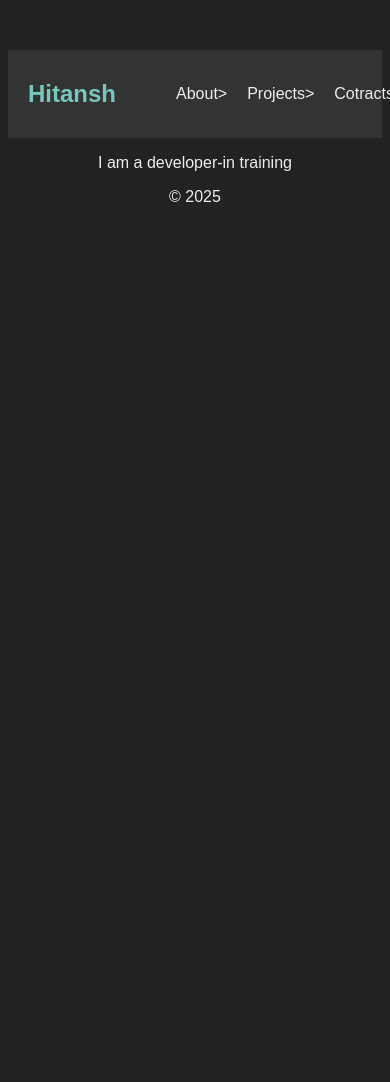
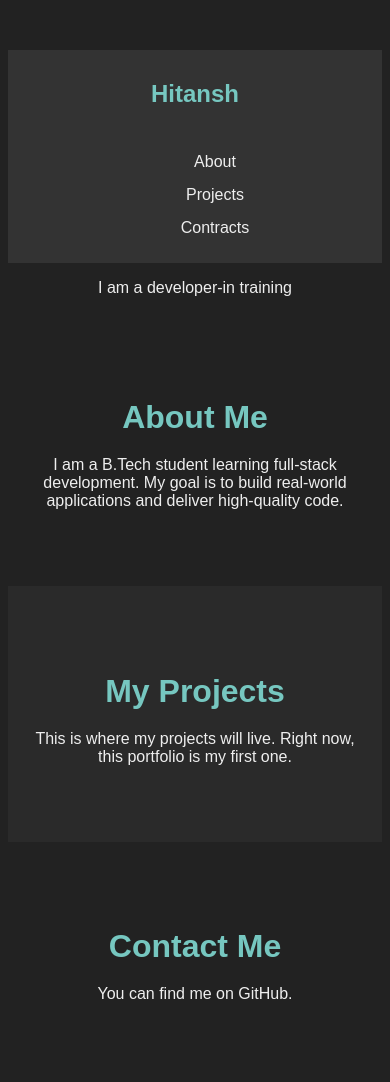
Before and after one commit to HiTa475/my-portfolio, a plain HTML site: page index.html in a window 390 px wide. Shown: the top 1082 px of the page. Before the commit the page ends 844 px from the top, so only its background shows below. Drawn offline with Linux system fonts and the light colour scheme.

Commit message:
fix:make navigation bar responsive on mobile

```diff
--- a/index.html
+++ b/index.html
@@ -13,14 +13,30 @@
         <h1>Hitansh </h1>
     </div>
     <ul>
-        <li><a href="#about">About></a></li>
-        <li><a href="#projects">Projects></a></li>
-        <li><a href="#contact">Cotracts></a></li>
+        <li><a href="#about">About</a></li>
+        <li><a href="#projects">Projects</a></li>
+        <li><a href="#contact">Contracts</a></li>
     </ul>
    </nav>
   </header>
   <main>
     <p> I am a developer-in training </p>
+    <main>
+    <section id="about">
+        <h2>About Me</h2>
+        <p>I am a B.Tech student learning full-stack development. My goal is to build real-world applications and deliver high-quality code.</p>
+    </section>
+
+    <section id="projects">
+        <h2>My Projects</h2>
+        <p>This is where my projects will live. Right now, this portfolio is my first one.</p>
+    </section>
+
+    <section id="contact">
+        <h2>Contact Me</h2>
+        <p>You can find me on GitHub.</p>
+    </section>
+</main>
   </main>
   <footer >
     <p>&copy; 2025</p>
--- a/style.css
+++ b/style.css
@@ -8,8 +8,10 @@ body{
 h1{
     color:#76c7c0;
 }
+@media(max-width:680px){
 nav{
     display:flex;
+    flex-direction: column;
     justify-content:space-between;
     align-items:center;
     padding: 10px 20px;
@@ -17,10 +19,15 @@ nav{
 }
 nav ul{
     display:flex;
+    flex-direction:column;
+    align-items: center;
     list-style-type:none;
+    margin-top:10px;
 }
 nav ul li {
-margin-left:20px;
+    margin-left:0px;
+    margin-top:15px;
+}
 }
 nav a {
     text-decoration: none;
```
